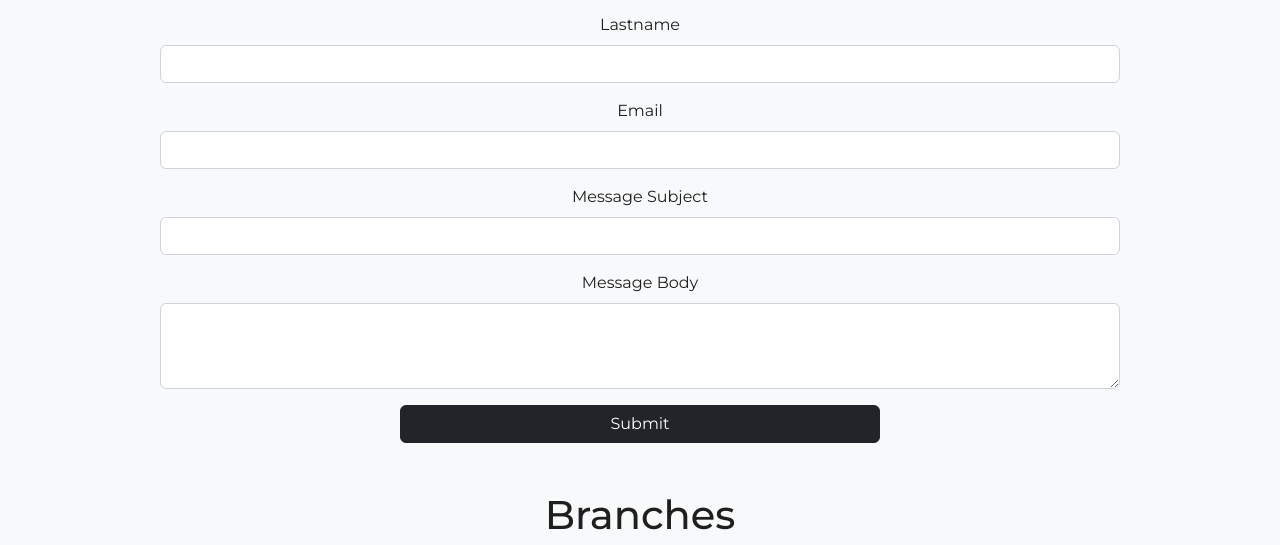
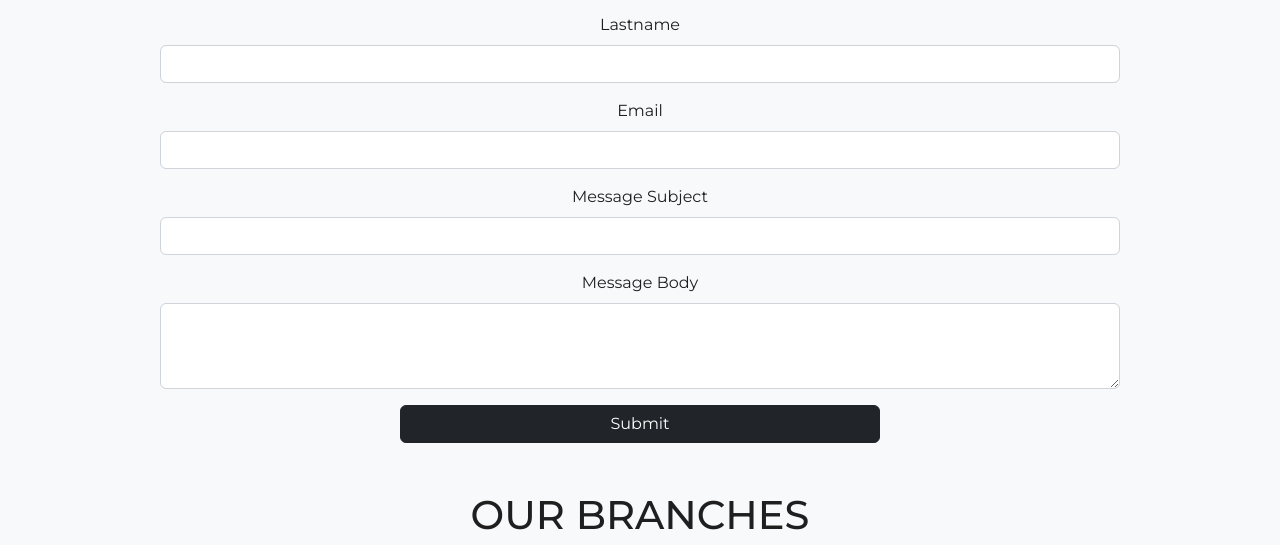
Before and after one commit to backspaceshoes/e-store-old, a plain HTML site: page contact.html in a window 1280 px wide. Shown: the part 253-798 px from the top of the page. Drawn offline with nearby package versions, Linux system fonts and the light colour scheme; grey boxes are pictures that could not be loaded.

Commit message:
Update contact.html

```diff
--- a/contact.html
+++ b/contact.html
@@ -130,7 +130,7 @@
             </div>
           </form>
 
-          <h1 class="text-center mt-5">Branches</h1>
+          <h1 class="text-center mt-5">OUR BRANCHES</h1>
           <div id="branches" class="row"></div>
         </div>
       </main>
```
